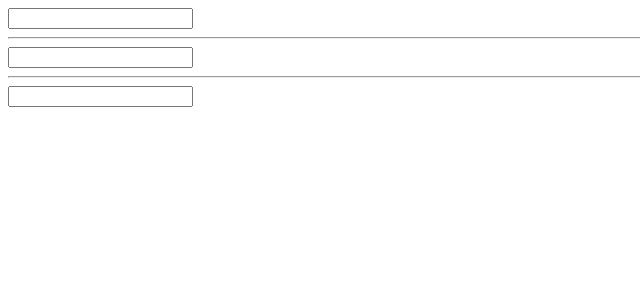
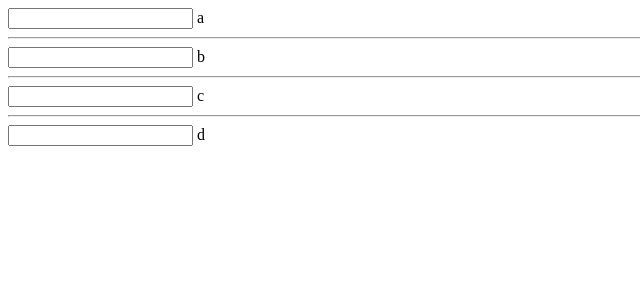
Before and after one commit to TonyTran0209/create-react-app, a React (Create React App) app: page / in a window 1280 px wide. Shown: the top 300 px of the page, without its empty margins (0-640 px from the left). Built offline with nearby package versions, Linux system fonts and the light colour scheme.

Commit message:
10.C. Use React ref to Get a Reference to Specific Components https://egghead.io/lessons/react-using-refs-to-access-components
Binding specific fields

```diff
--- a/src/App.js
+++ b/src/App.js
@@ -1,15 +1,17 @@
 import React from 'react';
+import ReactDOM from 'react-dom';
 
 class App extends React.Component {
     constructor(){
         super();
-        this.state = {a: '', b: ''}
+        this.state = {a: 'a', b: 'b', c: 'c', d: 'd'}
     }
     update(){
         this.setState({
             a: this.refs.a.value,
             b: this.refs.b.value,
-            c: this.c.value
+            c: this.c.value,
+            d: ReactDOM.findDOMNode(this.d).value
         })
     }
     render(){
@@ -32,9 +34,20 @@ class App extends React.Component {
                     type="text"
                     onChange={this.update.bind(this)}
                 /> {this.state.c}
+                <hr />
+                <Input
+                    ref={ component => this.d = component }
+                    update={this.update.bind(this)}
+                /> {this.state.d}
             </div>
         )
     }
 }
 
+class Input extends React.Component {
+    render(){
+        return <input type="text" onChange={this.props.update}/>
+    }
+}
+
 export default App
```
